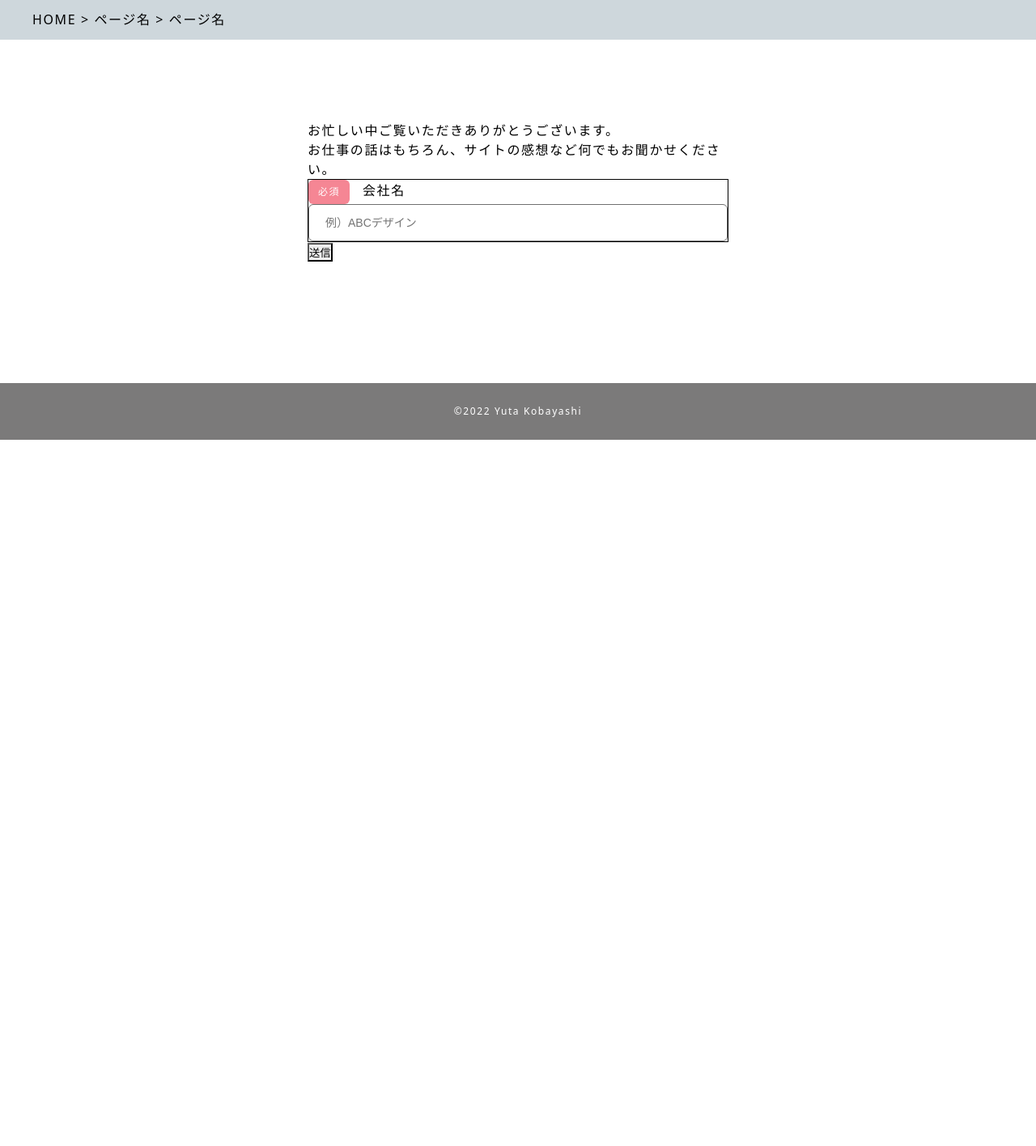
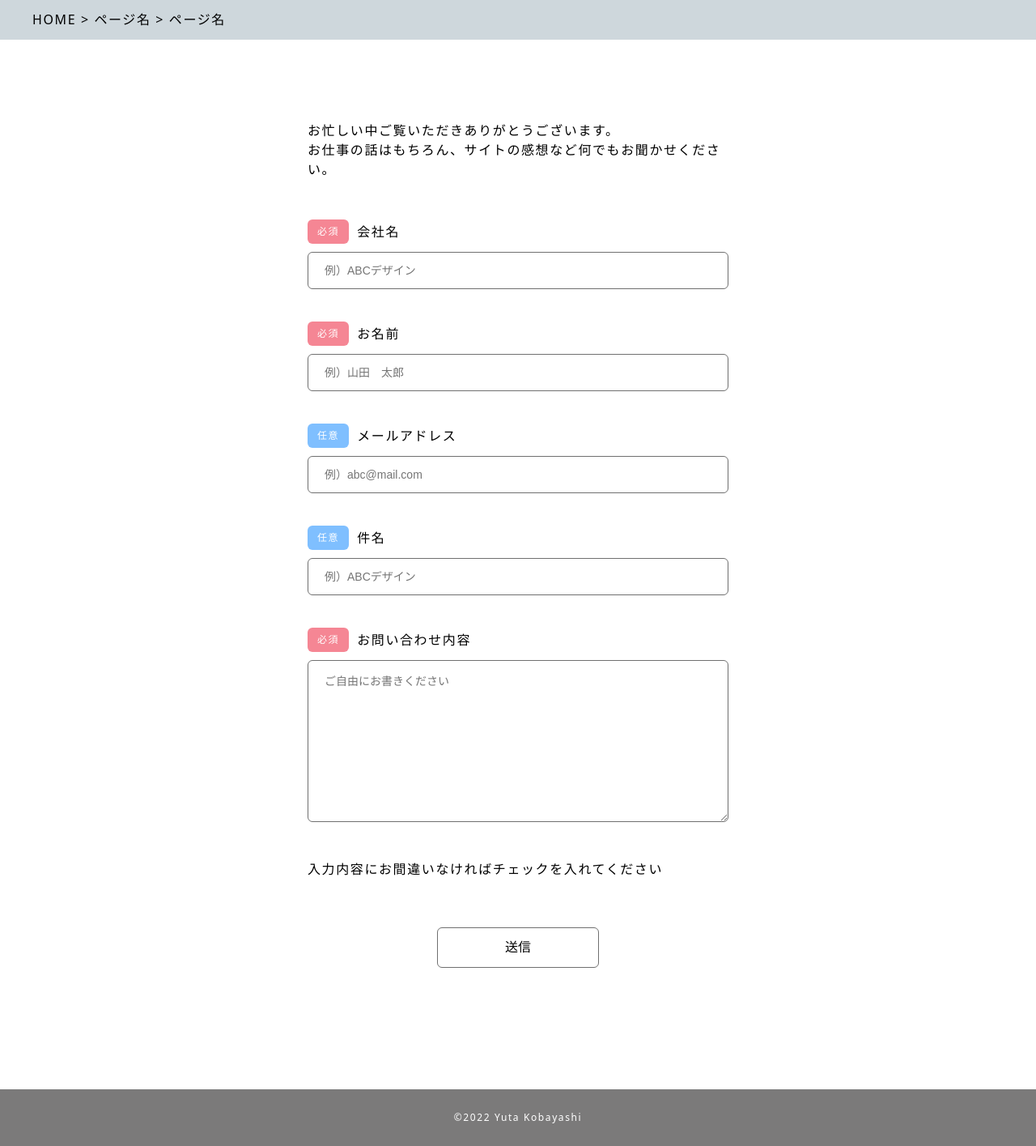
Before and after one commit to kbo580/my-portfolio-2022.7.25, a PHP site: page /contact.html in a window 1280 px wide. Shown: the part 391-1806 px from the top of the page at 81% size. Before the commit the page ends 934 px from the top, so only its background shows below. Run offline with PHP 8.4, Linux system fonts and the light colour scheme; some libraries are stand-ins or nearby versions; some web fonts are replaced.

Commit message:
contactページの完成

```diff
--- a/contact.html
+++ b/contact.html
@@ -73,6 +73,7 @@
         <p class="contact__text">お忙しい中ご覧いただきありがとうございます。<br>お仕事の話はもちろん、サイトの感想など何でもお聞かせください。</p>
 
         <form action="#">
+
           <div class="form-parts">
             <div class="form-parts__label">
               <span class="label-body must">必須</span>
@@ -84,8 +85,55 @@
           </div>
           <!-- /form-parts -->
 
+          <div class="form-parts">
+            <div class="form-parts__label">
+              <span class="label-body must">必須</span>
+              <label for="name" class="label-title">お名前</label>
+            </div>
+            <!-- /parts__label -->
 
-          <input type="submit" value="送信">
+            <input type="text" id="name" placeholder="例）山田　太郎" class="form-parts__body">
+          </div>
+          <!-- /form-parts -->
+
+          <div class="form-parts">
+            <div class="form-parts__label">
+              <span class="label-body free">任意</span>
+              <label for="mail" class="label-title">メールアドレス</label>
+            </div>
+            <!-- /parts__label -->
+
+            <input type="email" id="mail" placeholder="例）abc@mail.com" class="form-parts__body">
+          </div>
+          <!-- /form-parts -->
+
+          <div class="form-parts">
+            <div class="form-parts__label">
+              <span class="label-body free">任意</span>
+              <label for="title" class="label-title">件名</label>
+            </div>
+            <!-- /parts__label -->
+
+            <input type="text" id="title" placeholder="例）ABCデザイン" class="form-parts__body">
+          </div>
+          <!-- /form-parts -->
+
+          <div class="form-parts">
+            <div class="form-parts__label">
+              <span class="label-body must">必須</span>
+              <label for="question" class="label-title">お問い合わせ内容</label>
+            </div>
+            <!-- /parts__label -->
+
+            <textarea name="" id="question" placeholder="ご自由にお書きください" class="form-parts__body textarea"></textarea>
+          </div>
+          <!-- /form-parts -->
+
+          <div class="acceptance">
+            <p>入力内容にお間違いなければチェックを入れてください</p>
+          </div>
+
+          <button class="btn form-btn">送信</button>
         </form>
       </div>
     </section>
--- a/css/styles.css
+++ b/css/styles.css
@@ -874,7 +874,11 @@ body.active {
 }
 
 .form-parts {
-  border: 1px solid #000;
+  margin-top: 40px;
+}
+.form-parts__label {
+  display: flex;
+  align-items: center;
 }
 .form-parts__body {
   width: 100%;
@@ -883,6 +887,10 @@ body.active {
   display: inline-block;
   border-radius: 6px;
   border: 1px solid #707070;
+  margin-top: 10px;
+}
+.form-parts__body:focus {
+  background-color: #efefef;
 }
 
 .label-body {
@@ -902,6 +910,52 @@ body.active {
   background-color: #7FBFFF;
 }
 
+.textarea {
+  width: 100%;
+  height: 200px;
+}
+
+.acceptance {
+  margin-top: 40px;
+}
+
+.form-btn {
+  width: 200px;
+  font-size: 1rem;
+  border-radius: 6px;
+  cursor: pointer;
+  transition: all 0.4s;
+  border: 1px solid #707070;
+}
+.form-btn:hover {
+  opacity: 0.6;
+}
+
+/* contact form7用 */
+/* エラーメッセージを見やすくする */
+span.wpcf7-not-valid-tip {
+  padding-top: 0.5em;
+  font-weight: 600;
+}
+span.wpcf7-not-valid-tip::before {
+  content: "※";
+}
+
+.wpcf7 form .wpcf7-response-output {
+  color: #DD3232;
+  font-weight: bold;
+  margin: 0;
+}
+
+.wpcf7-spinner {
+  display: none;
+}
+
+@media (min-width: 768px) {
+  form {
+    margin-top: 50px;
+  }
+}
 /* -------------------------------------------- */
 /* ▼タブレット用デザインとして付け足すデザイン */
 /* -------------------------------------------- */
--- a/css/styles.scss
+++ b/css/styles.scss
@@ -1068,11 +1068,14 @@ body.active{
     max-width: 600px;
   }
 }
+
 .form-parts{
-  border: 1px solid #000;
+  // border: 1px solid #000;
+  margin-top: 40px;
 
   &__label{
-
+    display: flex;
+    align-items: center;
   }
 
   &__body{
@@ -1083,7 +1086,11 @@ body.active{
     border-radius: 6px;
     // outline: solid 1px red;
     border: 1px solid #707070;
+    margin-top: 10px;
 
+    &:focus{
+      background-color: #efefef;
+    }
   }
 }
 
@@ -1108,9 +1115,56 @@ body.active{
 
 }
 
+.textarea{
+  width: 100%;
+  height: 200px;
+}
+
+.acceptance{
+  margin-top: 40px;
+}
+
+.form-btn{
+  width: 200px;
+  font-size: rem(16);
+  border-radius: 6px;
+  cursor: pointer;
+  transition: all .4s;
+  border: 1px solid #707070;;
+  &:hover{
+    opacity: .6;
+  }
+}
+
+/* contact form7用 */
+/* エラーメッセージを見やすくする */
+span.wpcf7-not-valid-tip {
+  padding-top: 0.5em;
+  font-weight: 600;
+
+  &::before{
+    content: "※";
+  }
+}
+
+.cf7-submit-btn{
+  // margin-top: 80px;
+}
+
+.wpcf7 form .wpcf7-response-output{
+  color: #DD3232;
+  font-weight: bold;
+  margin: 0;
+}
+
+.wpcf7-spinner{
+  display: none;
+}
 
 @media (min-width: 768px){
-
+  form{
+    margin-top: 50px;
+  }
 }
 
 
```
Also changed, not shown: 1 other file.
